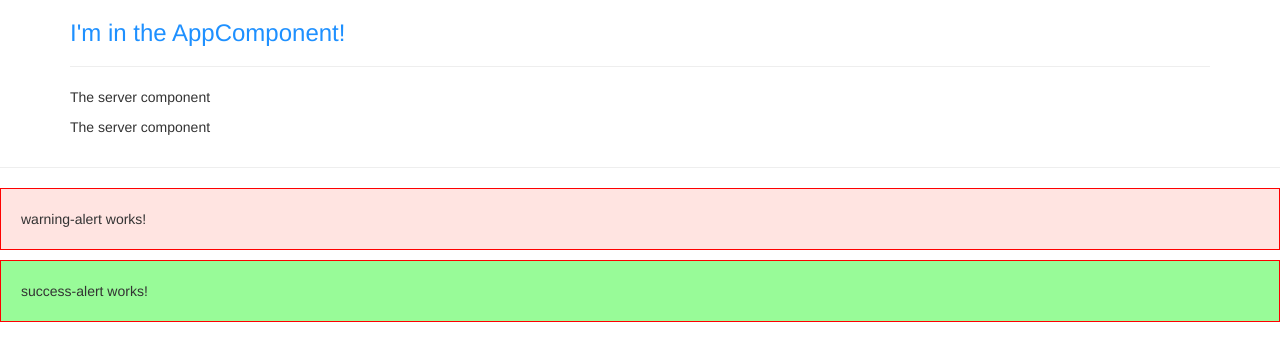
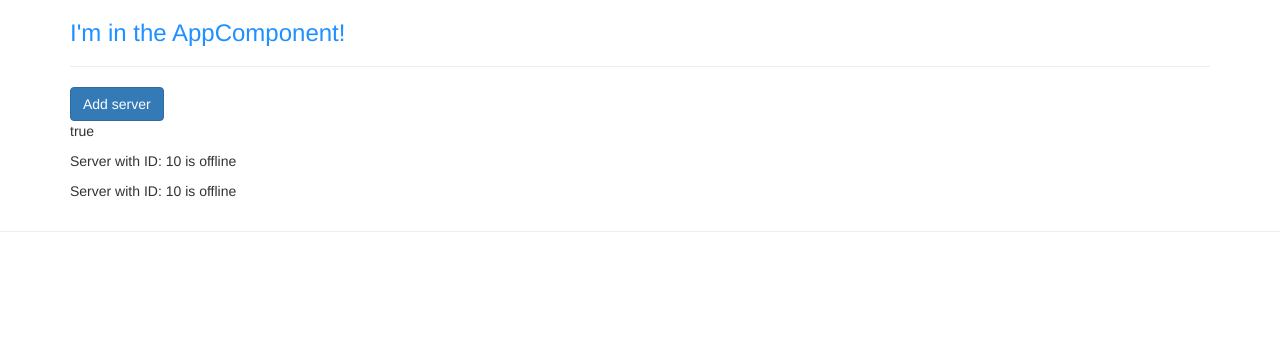
Before and after one commit to slimxjim/angular-udemy, an Angular app in the folder my-first-app/: page / in a window 1280 px wide. Shown: the top 360 px of the page. Built offline with nearby package versions, Linux system fonts and the light colour scheme.

Commit message:
27 binding

```diff
--- a/my-first-app/src/app/app.component.html
+++ b/my-first-app/src/app/app.component.html
@@ -10,5 +10,5 @@
   </div>
 </div>
 <hr>
-<app-warning-alert></app-warning-alert>
-<app-success-alert>a</app-success-alert>
+<!--<app-warning-alert></app-warning-alert>-->
+<!--<app-success-alert>a</app-success-alert>-->
--- a/my-first-app/src/app/server/server.component.html
+++ b/my-first-app/src/app/server/server.component.html
@@ -1 +1 @@
-<p>The server component</p>
+<p>{{ 'Server' }} with ID: {{ serverId }} is {{ getServerStatus() }}</p>
--- a/my-first-app/src/app/server/server.component.ts
+++ b/my-first-app/src/app/server/server.component.ts
@@ -5,5 +5,10 @@ import { Component } from "@angular/core";
   templateUrl: './server.component.html'
 })
 export class ServerComponent {
+  serverId: number = 10;
+  serverStatus: string = 'offline';
 
+  getServerStatus() {
+    return this.serverStatus;
+  }
 }
--- a/my-first-app/src/app/servers/servers.component.html
+++ b/my-first-app/src/app/servers/servers.component.html
@@ -1,2 +1,6 @@
+<button
+  class="btn btn-primary"
+  [disabled]="!allowNewServer">Add server</button>
+<p [innerText]="allowNewServer"></p>
 <app-server></app-server>
 <app-server></app-server>
--- a/my-first-app/src/app/servers/servers.component.ts
+++ b/my-first-app/src/app/servers/servers.component.ts
@@ -4,11 +4,19 @@ import { Component } from '@angular/core';
   // selector: '[app-servers]',
   // selector: `.app-servers`,
   selector: 'app-servers',
-  template: `
-    <app-server></app-server>
-    <app-server></app-server>`,
+  // template: `
+  //   <app-server></app-server>
+  //   <app-server></app-server>`,
+  templateUrl: './servers.component.html',
   styleUrls: ['./servers.component.css']
 })
 export class ServersComponent {
+  allowNewServer = false;
+
+  constructor() {
+    setTimeout(() => {
+      this.allowNewServer = true;
+    }, 2000);
+  }
 
 }
```
